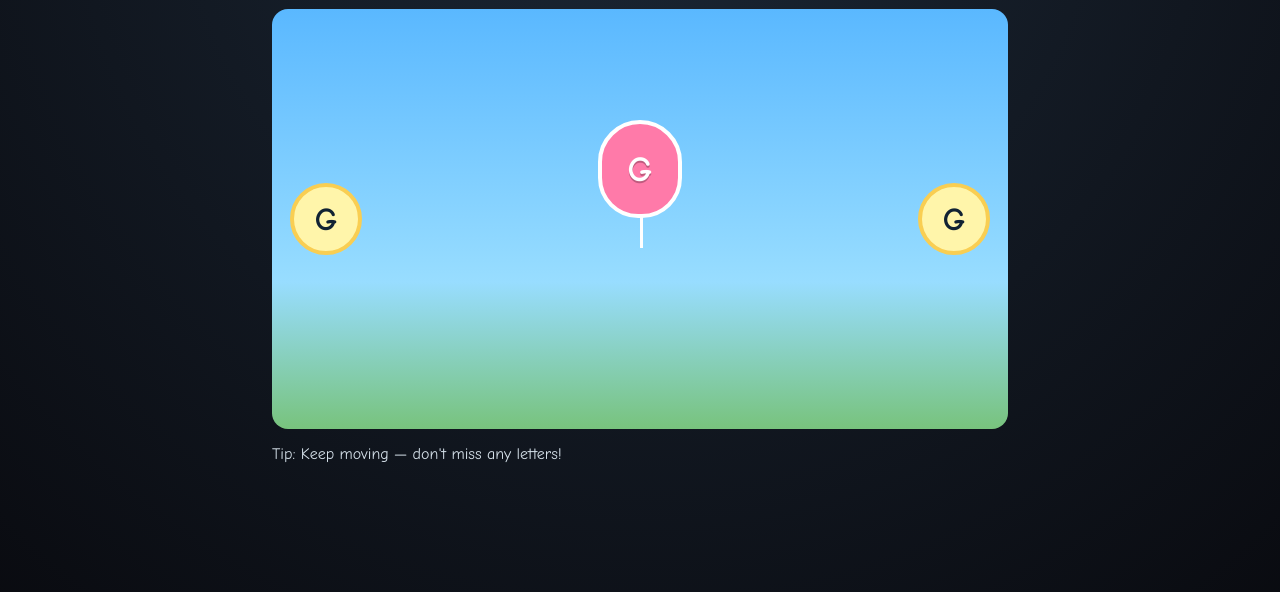
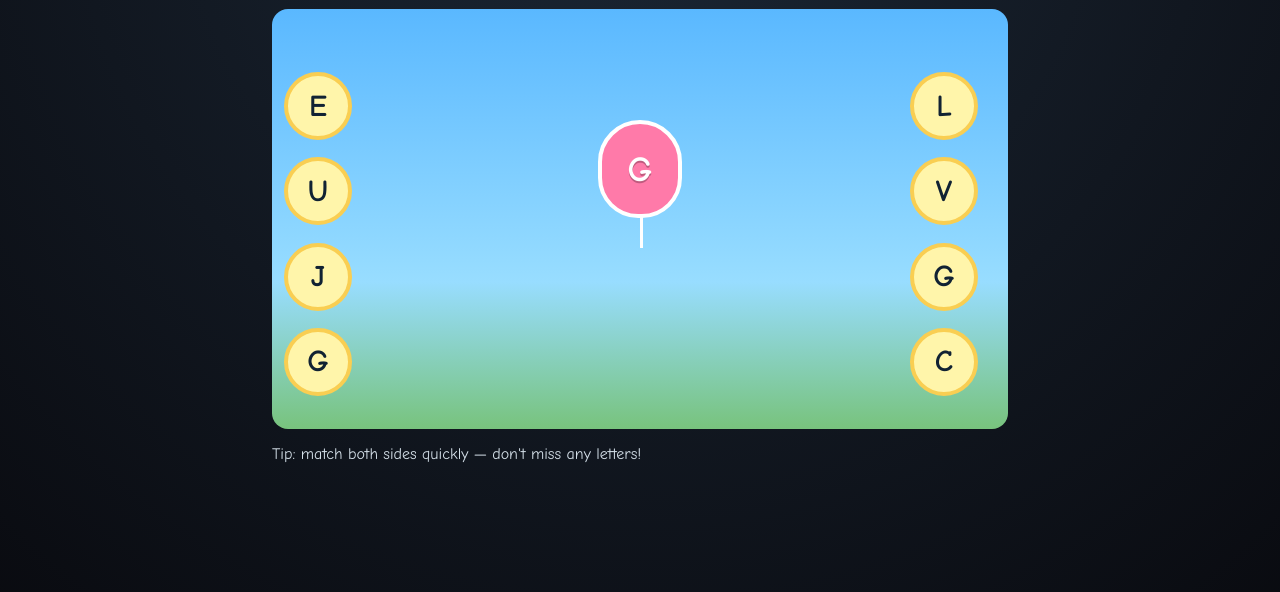
Before and after one commit to carrotsketches/car-racing-game, a website: page balloon-letter-match/index.html in a window 1280 px wide. Both pictures are taken after a click on the button "Start". Shown: the part 148-740 px from the top of the page. Drawn offline with Linux system fonts and the light colour scheme.

Commit message:
Add multiple side letters to balloon letter match gameplay

```diff
--- a/balloon-letter-match/game.js
+++ b/balloon-letter-match/game.js
@@ -1,11 +1,12 @@
 (() => {
     const LETTERS = "ABCDEFGHIJKLMNOPQRSTUVWXYZ";
+    const SIDE_COUNT = 4;
     const NAME_KEY = "highway-dash-last-name";
 
     const stage = document.getElementById("stage");
     const balloon = document.getElementById("balloon");
-    const leftLetterEl = document.getElementById("left-letter");
-    const rightLetterEl = document.getElementById("right-letter");
+    const leftLetters = document.getElementById("left-letters");
+    const rightLetters = document.getElementById("right-letters");
     const scoreEl = document.getElementById("score");
     const livesEl = document.getElementById("lives");
     const overlay = document.getElementById("overlay");
@@ -33,8 +34,27 @@
     const saved = localStorage.getItem(NAME_KEY) || "";
     if (saved) { nameInput.value = saved; playerNameEl.textContent = saved; }
 
-    function pickLetter() {
-        return LETTERS[Math.floor(Math.random() * LETTERS.length)];
+    function pickLetter() { return LETTERS[Math.floor(Math.random() * LETTERS.length)]; }
+    function pickUniqueLetter(excluded) {
+        let letter = pickLetter();
+        while (excluded.has(letter)) letter = pickLetter();
+        return letter;
+    }
+
+    function buildSide(container, isLeft) {
+        container.innerHTML = "";
+        const matchIndex = Math.floor(Math.random() * SIDE_COUNT);
+        const used = new Set([state.current]);
+        for (let i = 0; i < SIDE_COUNT; i += 1) {
+            const el = document.createElement("div");
+            el.className = "target";
+            const letter = i === matchIndex ? state.current : pickUniqueLetter(used);
+            used.add(letter);
+            el.textContent = letter;
+            el.dataset.match = String(letter === state.current);
+            el.dataset.side = isLeft ? "left" : "right";
+            container.appendChild(el);
+        }
     }
 
     function spawn() {
@@ -42,11 +62,9 @@
         state.leftHit = false;
         state.rightHit = false;
         state.y = stage.clientHeight - 120;
-        leftLetterEl.textContent = state.current;
-        rightLetterEl.textContent = state.current;
         balloon.textContent = state.current;
-        leftLetterEl.classList.remove("hit");
-        rightLetterEl.classList.remove("hit");
+        buildSide(leftLetters, true);
+        buildSide(rightLetters, false);
         positionBalloon();
     }
 
@@ -59,9 +77,19 @@
     }
 
     function checkHits() {
-        const x = parseFloat(balloon.style.left);
-        if (!state.leftHit && x < 92) { state.leftHit = true; leftLetterEl.classList.add("hit"); }
-        if (!state.rightHit && x > stage.clientWidth - 92) { state.rightHit = true; rightLetterEl.classList.add("hit"); }
+        const bRect = balloon.getBoundingClientRect();
+        const targets = stage.querySelectorAll(".target");
+        for (const target of targets) {
+            if (target.dataset.match !== "true" || target.classList.contains("hit")) continue;
+            const tRect = target.getBoundingClientRect();
+            const overlap = !(bRect.right < tRect.left || bRect.left > tRect.right || bRect.bottom < tRect.top || bRect.top > tRect.bottom);
+            if (!overlap) continue;
+
+            if (target.dataset.side === "left") state.leftHit = true;
+            if (target.dataset.side === "right") state.rightHit = true;
+            target.classList.add("hit");
+        }
+
         if (state.leftHit && state.rightHit) {
             state.score += 1;
             scoreEl.textContent = String(state.score);
--- a/balloon-letter-match/index.html
+++ b/balloon-letter-match/index.html
@@ -24,14 +24,14 @@
         </header>
 
         <div class="stage" id="stage">
-            <div class="target left" id="left-letter">A</div>
-            <div class="target right" id="right-letter">A</div>
+            <div class="targets left" id="left-letters"></div>
+            <div class="targets right" id="right-letters"></div>
             <div class="balloon" id="balloon">A</div>
 
             <div id="overlay" class="overlay">
                 <div class="panel">
                     <h2 id="overlay-title">Ready?</h2>
-                    <p id="overlay-msg">Move your finger left or right to guide the balloon. Match the same letter on both sides before it floats away.</p>
+                    <p id="overlay-msg">Move your finger left or right to guide the balloon. Find and touch the same letter on both left and right sides before it floats away.</p>
                     <label class="name-row" for="name-input">
                         <span>Name</span>
                         <input id="name-input" type="text" maxlength="12" autocomplete="off" spellcheck="false" placeholder="Player" />
@@ -41,15 +41,15 @@
             </div>
         </div>
 
-        <footer><p>Tip: Keep moving — don't miss any letters!</p></footer>
+        <footer><p>Tip: match both sides quickly — don't miss any letters!</p></footer>
 
         <div id="help-modal" class="help-modal" hidden>
             <div class="help-panel">
                 <button class="help-close" id="help-close" aria-label="Close">✕</button>
                 <h3>How to Play</h3>
-                <p>Letters appear on the left and right sides.</p>
-                <p>A balloon with a letter floats up in the middle.</p>
-                <p>Move your finger to steer the balloon and touch both matching side letters.</p>
+                <p>Several letters appear on both the left and right sides.</p>
+                <p>A balloon with one letter floats up in the middle.</p>
+                <p>Move your finger to steer the balloon and touch the matching letter on the left and right sides.</p>
                 <p>Don't miss a balloon — if it escapes, you lose a life.</p>
             </div>
         </div>
--- a/balloon-letter-match/style.css
+++ b/balloon-letter-match/style.css
@@ -1,14 +1,6 @@
-:root {
-    color-scheme: dark;
-}
+:root { color-scheme: dark; }
 * { box-sizing: border-box; }
-body {
-    margin: 0;
-    min-height: 100vh;
-    font-family: "Comic Sans MS", "Trebuchet MS", system-ui, sans-serif;
-    background: radial-gradient(circle at top, #1b2735 0%, #090a0f 100%);
-    color: #eaf6ff;
-}
+body { margin: 0; min-height: 100vh; font-family: "Comic Sans MS", "Trebuchet MS", system-ui, sans-serif; background: radial-gradient(circle at top, #1b2735 0%, #090a0f 100%); color: #eaf6ff; }
 .game-wrapper { width: min(760px, 100%); margin: 0 auto; padding: 12px; }
 .nav-row { display:flex; justify-content:space-between; align-items:center; margin-bottom:10px; }
 .home-link, .help-btn { color:#fff; text-decoration:none; background:#1f2f46; border:1px solid #4d6f9f; border-radius:10px; padding:8px 12px; }
@@ -16,42 +8,13 @@ body {
 header h1 { margin: 0 0 10px; font-size: clamp(1.4rem, 4vw, 2rem); }
 .hud { display:flex; gap:10px; flex-wrap:wrap; }
 .stat { background:#162335; padding:8px 12px; border-radius:12px; border:1px solid #3f5c85; }
-.stage {
-    margin-top: 12px;
-    position: relative;
-    min-height: 420px;
-    background: linear-gradient(#5ab8ff, #98ddff 65%, #78c37d);
-    border-radius: 16px;
-    overflow: hidden;
-    touch-action: none;
-}
-.target {
-    position:absolute;
-    top:50%;
-    transform:translateY(-50%);
-    width:72px;height:72px;border-radius:50%;
-    display:grid;place-items:center;
-    font-size:2rem;font-weight:700;
-    color:#123;
-    background:#fff5aa;
-    border:4px solid #f9ce52;
-}
-.target.left { left: 18px; }
-.target.right { right: 18px; }
+.stage { margin-top: 12px; position: relative; min-height: 420px; background: linear-gradient(#5ab8ff, #98ddff 65%, #78c37d); border-radius: 16px; overflow: hidden; touch-action: none; }
+.targets { position:absolute; top:56px; bottom:26px; width:86px; display:flex; flex-direction:column; justify-content:space-evenly; gap:10px; }
+.targets.left { left: 12px; }
+.targets.right { right: 12px; }
+.target { width:68px; height:68px; border-radius:50%; display:grid; place-items:center; font-size:1.9rem; font-weight:700; color:#123; background:#fff5aa; border:4px solid #f9ce52; }
 .target.hit { background:#b9ffbb; border-color:#49c055; }
-.balloon {
-    position:absolute;
-    left:50%; bottom:16px;
-    transform: translateX(-50%);
-    width:84px; height:98px;
-    border-radius: 46px 46px 44px 44px;
-    background: #ff7aa9;
-    border: 4px solid #fff;
-    color:#fff;
-    font-size:2.2rem; font-weight:800;
-    display:grid; place-items:center;
-    text-shadow: 0 2px 0 rgba(0,0,0,.25);
-}
+.balloon { position:absolute; left:50%; bottom:16px; transform: translateX(-50%); width:84px; height:98px; border-radius:46px 46px 44px 44px; background:#ff7aa9; border:4px solid #fff; color:#fff; font-size:2.2rem; font-weight:800; display:grid; place-items:center; text-shadow:0 2px 0 rgba(0,0,0,.25); }
 .balloon::after { content:""; position:absolute; width:3px; height:34px; background:#fff; bottom:-34px; left:50%; }
 .overlay { position:absolute; inset:0; display:grid; place-items:center; background:rgba(0,0,0,.45); }
 .overlay.hidden { display:none; }
```
